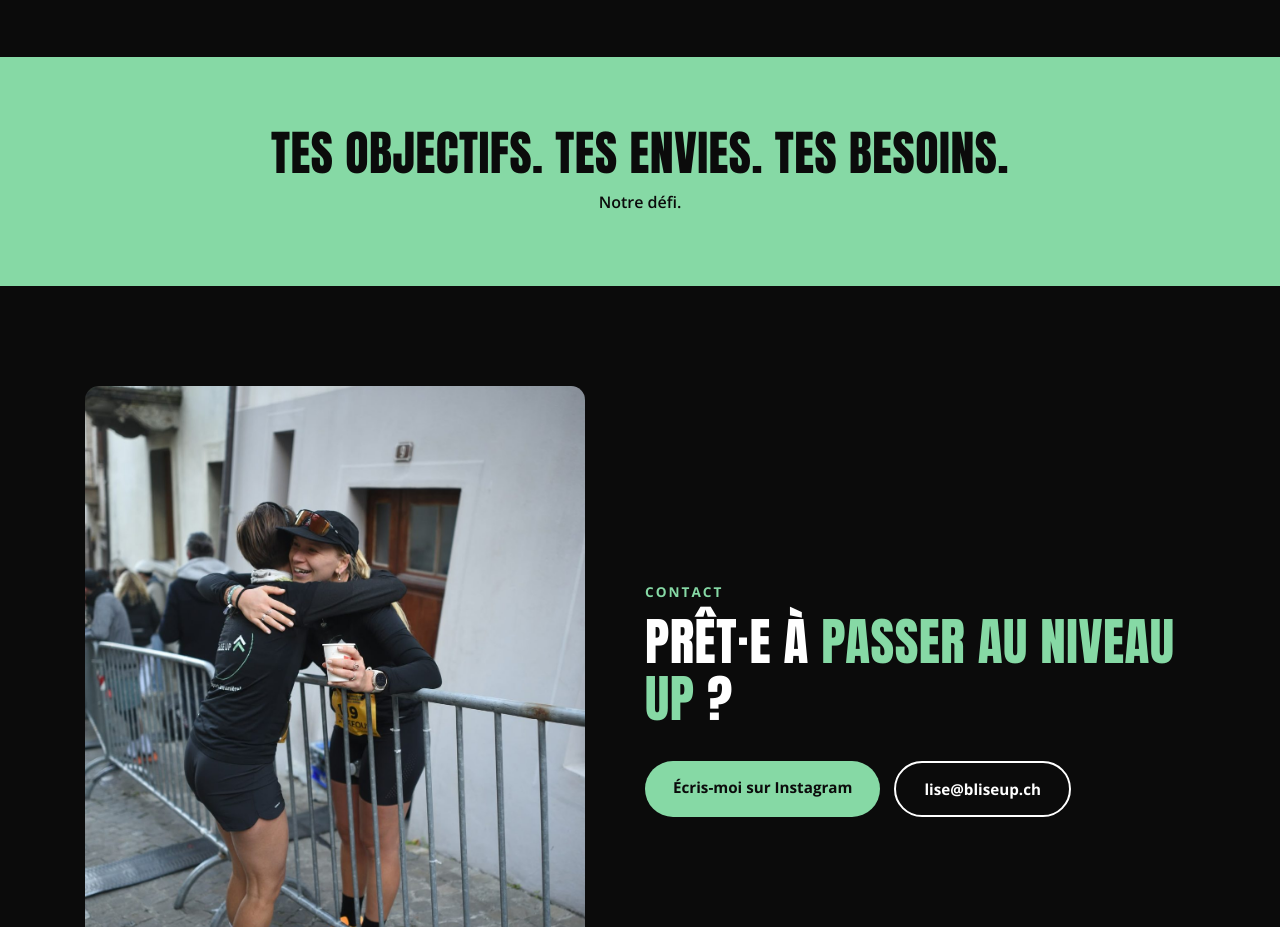
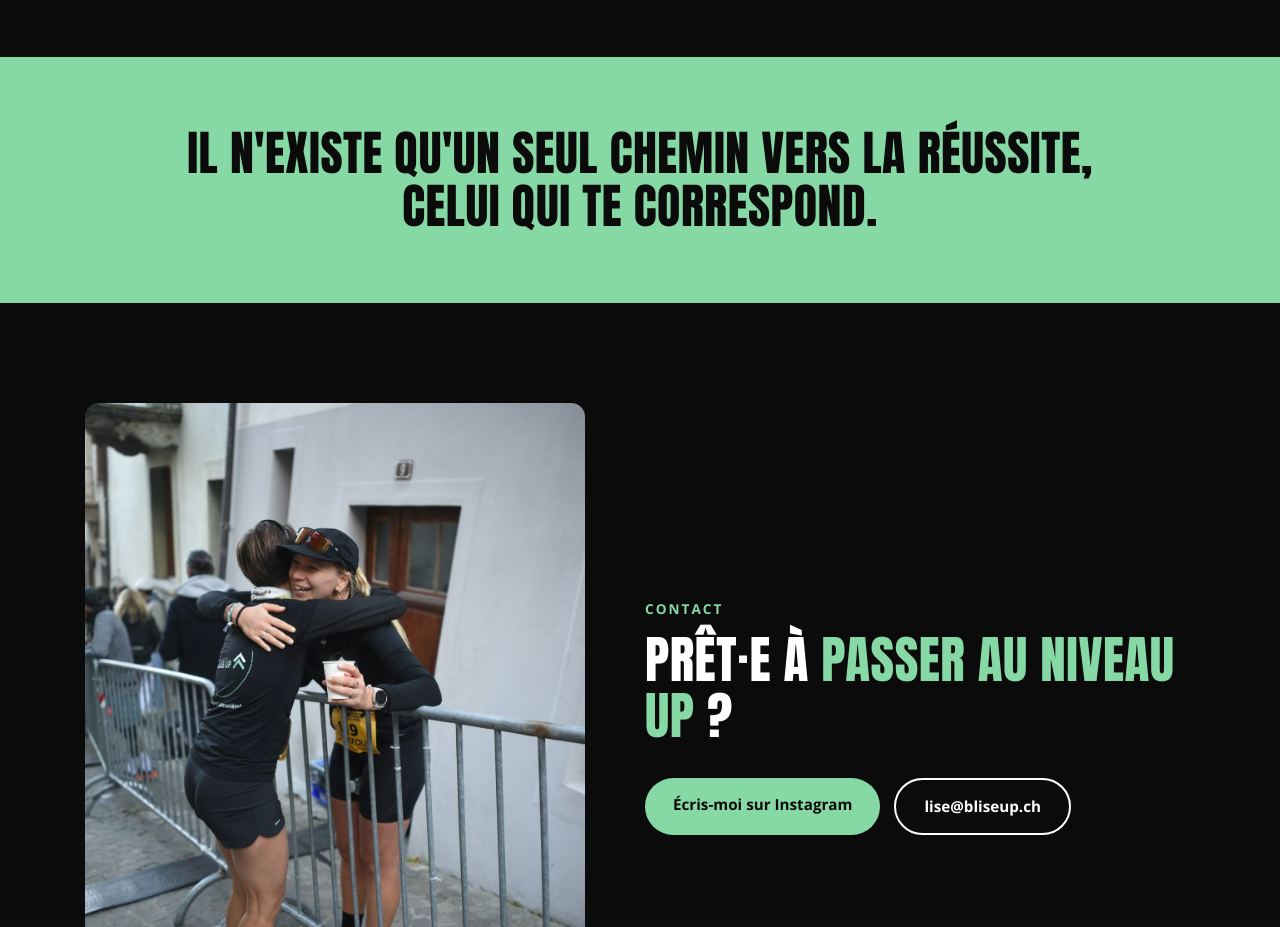
Before and after one commit to Tonygains/Blise-Up, a plain HTML site: page index.html in a window 1280 px wide. Shown: the part 3860-4787 px from the top of the page. Drawn offline with nearby package versions, Linux system fonts and the light colour scheme.

Commit message:
Add files via upload

```diff
--- a/index.html
+++ b/index.html
@@ -437,8 +437,7 @@
   <!-- ===== Bandeau ===== -->
   <div class="bandeau">
     <div class="container">
-      <h2>Tes objectifs. Tes envies. Tes besoins.</h2>
-      <p>Notre défi.</p>
+      <h2>Il n'existe qu'un seul chemin vers la réussite,<br>celui qui te correspond.</h2>
     </div>
   </div>
 
```
